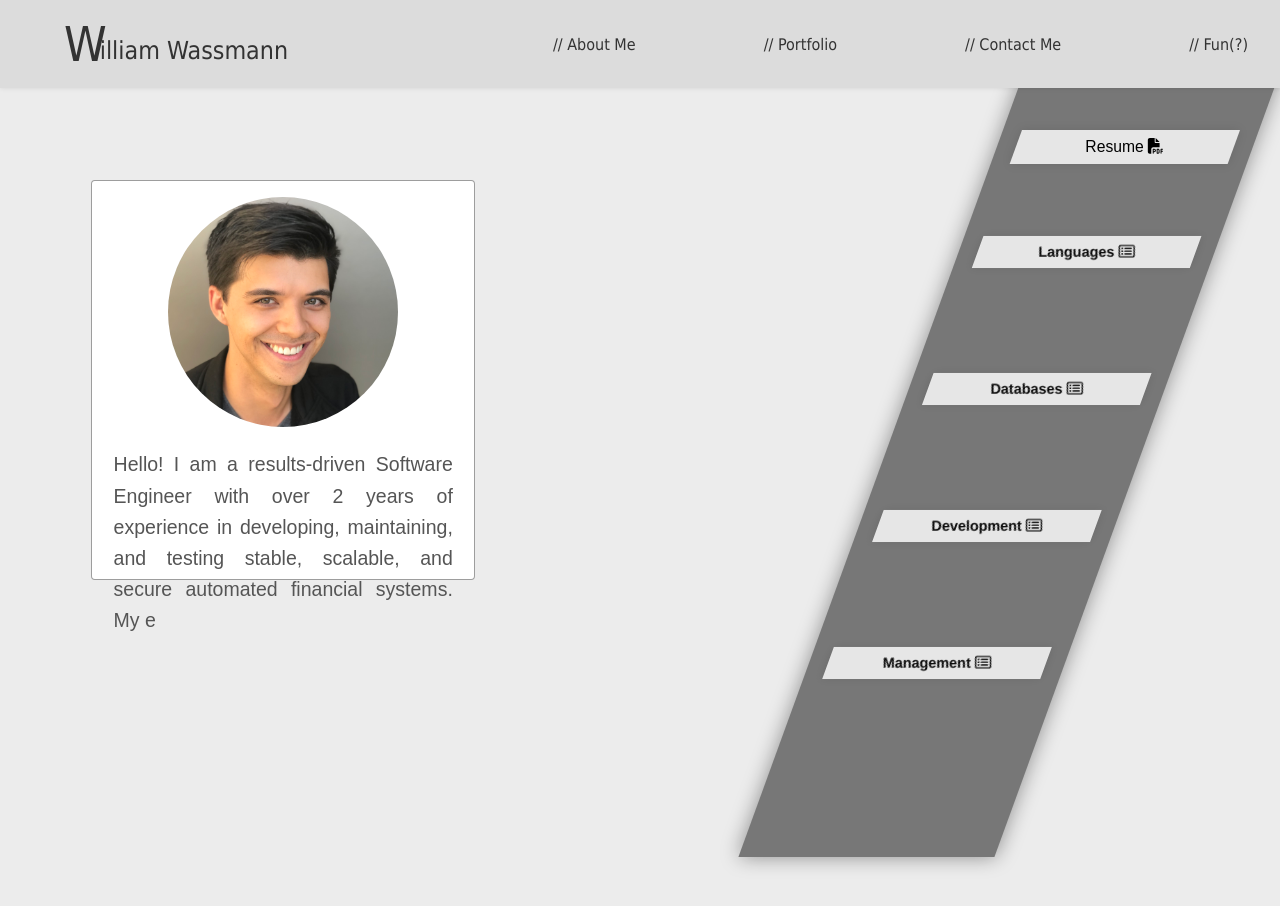
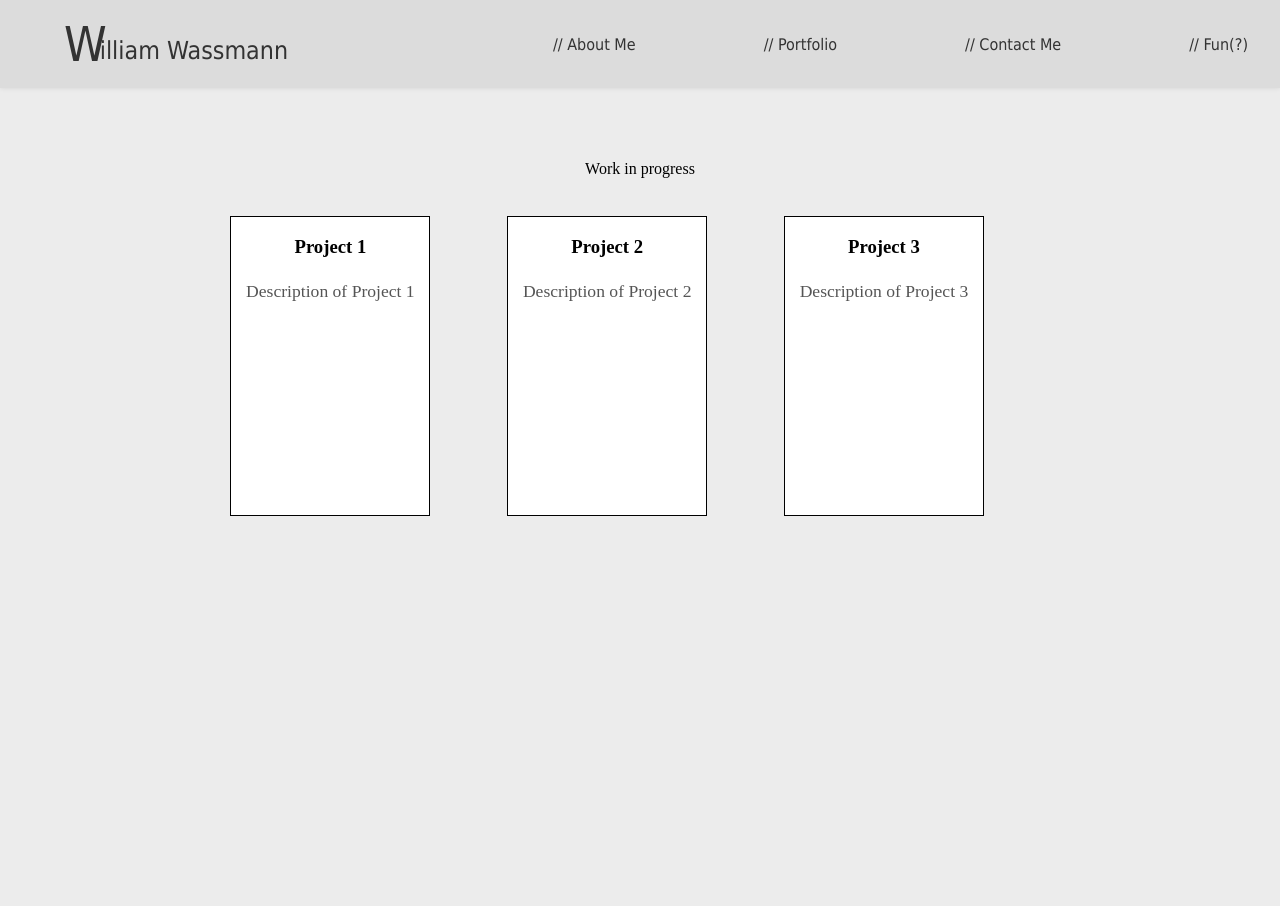
Before and after one commit to wmwassmann/master, a React (Vite) app: page /#/portfolio in a window 1280 px wide. Before the commit this address led to /#/resume. Shown: the top 906 px of the page. Built offline with nearby package versions, Linux system fonts and the light colour scheme.

Commit message:
more fixes to CSS

```diff
--- a/src/css/ComponentStyles/Contact/contact.css
+++ b/src/css/ComponentStyles/Contact/contact.css
@@ -15,7 +15,7 @@
     min-width: 600px;
     min-height: 900px;
     border: 1px solid #ccc;
-    background-color: #f3f3f3;
+    background-color: #ffffff;
     font-family: 'Arial', sans-serif;
 }
 
--- a/src/css/PageStyles/Portfolio/portfolioStyles.css
+++ b/src/css/PageStyles/Portfolio/portfolioStyles.css
@@ -17,6 +17,18 @@
     width: 100vw;
 }
 
+/* Portfolio Items */
+
+.portfolio-title {
+    display: flex;
+    /* flex-direction: ; */
+    /* justify-content: center; */
+    align-items: center;
+}
+
+/* Card Styles */
+
+
 .project-card {
     display: flex;
     flex-direction: column;
@@ -25,4 +37,5 @@
     height: 300px;
     width: 200px;
     border: 1px solid black;
+    background-color: #ffffff;
 }
--- a/src/pages/Portfolio.jsx
+++ b/src/pages/Portfolio.jsx
@@ -10,8 +10,10 @@ const Portfolio = () => {
 
   return (
     <div className='portfolio-outer-container'>
+      <div className='portfolio-title'>
+        Work in progress
+      </div>
       <div className='portfolio-inner-container'>
-      Work in progress
         {projects.map(project => (
           <div key={project.id} className='project-card'>
             <h3>{project.title}</h3>
```
